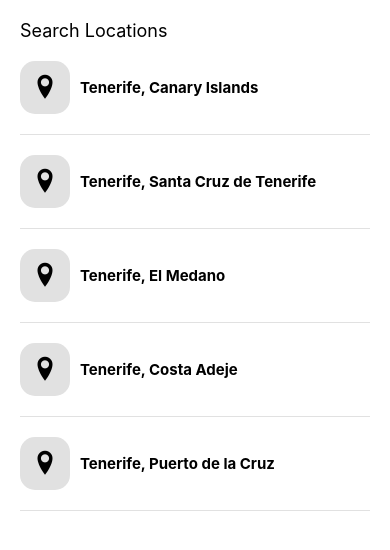
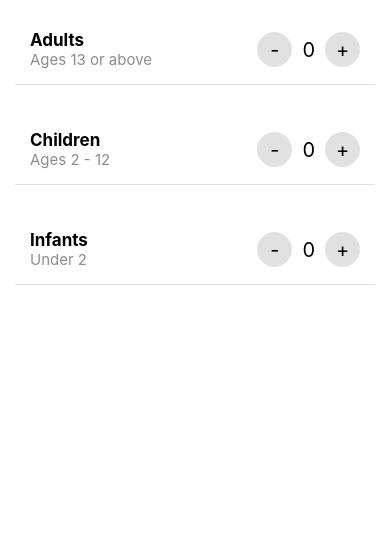
Before and after one commit to cuadros-code/AirBnb-React-Native, a React Native app: screen / in a window 390 px wide. Shown: the top 550 px of the page. Built offline with nearby package versions, Linux system fonts and the light colour scheme.

Commit message:
guests selector ok

```diff
--- a/App.js
+++ b/App.js
@@ -18,6 +18,7 @@ import Post from './src/components/Post'
 import data from './assets/data/feed'
 import SearchResults from './src/screens/SearchResults';
 import LocationSearchScreen from './src/screens/LocationSearch';
+import GuestScreen from './src/screens/Guests';
 
 
 const App: () => Node = () => {
@@ -29,7 +30,8 @@ const App: () => Node = () => {
         {/* <HomeScreen /> */}
         {/* <Post post={post} /> */}
         {/* <SearchResults /> */}
-        <LocationSearchScreen />
+        {/* <LocationSearchScreen /> */}
+        <GuestScreen />
       </SafeAreaView>
     </>
   );
--- /dev/null
+++ b/src/components/GuestsSelector/index.js
@@ -0,0 +1,38 @@
+import React, { useState } from 'react'
+import { View, Text, Pressable } from 'react-native'
+import styles from './styles'
+
+const GuestsSelector = ({ title, description, state, setState }) => {
+
+  const [numberAdults, setNumberAdults] = useState(0)
+
+  return (
+    <View style={styles.container} >
+      <View style={styles.row}>
+        <View>
+          <Text style={{ fontWeight: 'bold', fontSize: 17 }} >{title}</Text>
+          <Text style={{ color: '#8d8d8d', fontSize: 15 }} >{description}</Text>
+        </View>
+        <View style={styles.buttonContainer}>
+          <Pressable
+            onPress={() => setState(Math.max(0, state - 1))}
+            style={styles.button}
+          >
+            <Text style={{ fontSize: 20 }}>-</Text>
+          </Pressable>
+
+          <Text style={{ fontSize: 20, marginHorizontal: 10 }} >{state}</Text>
+
+          <Pressable
+            onPress={() => setState(state + 1)}
+            style={styles.button}
+          >
+            <Text style={{ fontSize: 20 }} >+</Text>
+          </Pressable>
+        </View>
+      </View>
+    </View>
+  )
+}
+
+export default GuestsSelector
--- /dev/null
+++ b/src/components/GuestsSelector/styles.js
@@ -0,0 +1,31 @@
+import { StyleSheet } from 'react-native'
+
+const styles = StyleSheet.create({
+  container: {
+    padding: 15,
+  },
+  row: {
+    flexDirection: 'row',
+    padding: 15,
+    justifyContent: 'space-between',
+    borderBottomColor: '#e1e1e1',
+    borderBottomWidth: 1,
+  },
+  buttonContainer: {
+    flexDirection: 'row',
+    alignItems: 'center',
+  },
+  button: {
+    width: 35,
+    height: 35,
+    backgroundColor: '#e1e1e1',
+    borderRadius: 100,
+    borderWidth: 1,
+    borderColor: '#e1e1e1',
+    justifyContent: 'center',
+    alignItems: 'center',
+  }
+
+})
+
+export default styles
--- /dev/null
+++ b/src/screens/Guests/index.js
@@ -0,0 +1,34 @@
+import React, { useState } from 'react'
+import GuestsSelector from '../../components/GuestsSelector'
+
+const GuestScreen = () => {
+
+  const [numberAdults, setNumberAdults] = useState(0)
+  const [numberChildrens, setNumberChildrens] = useState(0)
+  const [numberInfants, setNumberInfants] = useState(0)
+
+  return (
+    <>
+      <GuestsSelector
+        title="Adults"
+        description="Ages 13 or above"
+        state={numberAdults}
+        setState={setNumberAdults}
+      />
+      <GuestsSelector
+        title="Children"
+        description="Ages 2 - 12"
+        state={numberChildrens}
+        setState={setNumberChildrens}
+      />
+      <GuestsSelector
+        title="Infants"
+        description="Under 2"
+        state={numberInfants}
+        setState={setNumberInfants}
+      />
+    </>
+  )
+}
+
+export default GuestScreen
```
